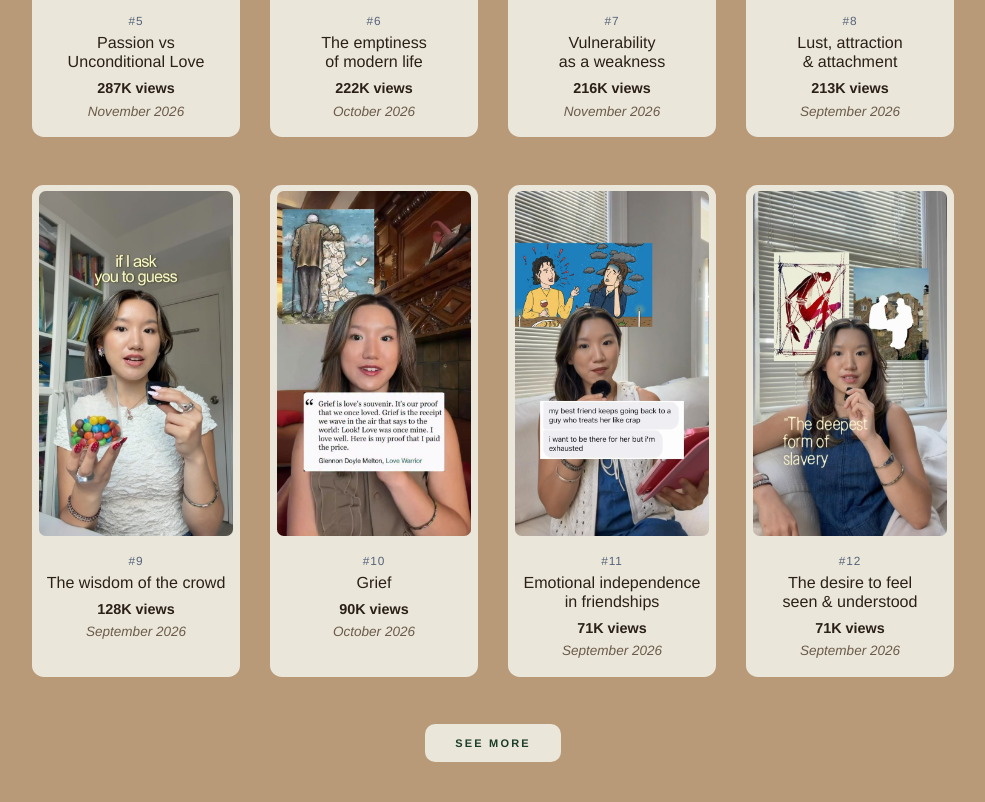
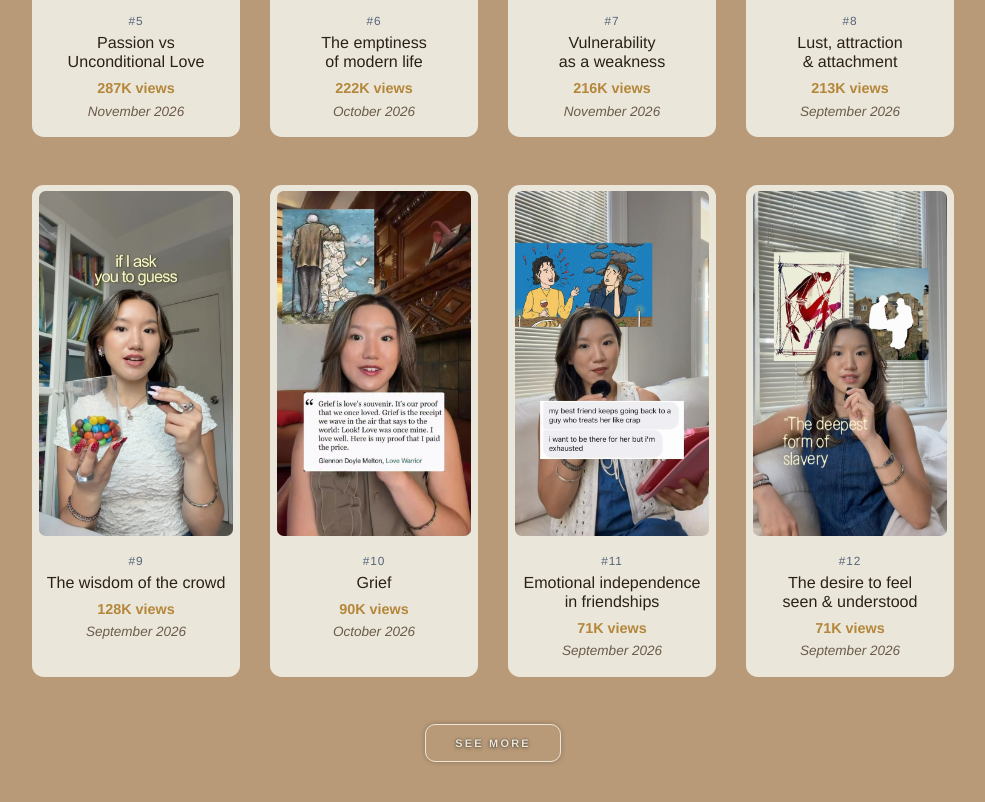
Before and after one commit to queniferlung/qthos, a plain HTML site: page index.html in a window 1280 px wide. Shown: the part 1784-2586 px from the top of the page, without its empty margins (147-1132 px from the left). Drawn offline with Linux system fonts and the light colour scheme.

Commit message:
Outline See more button, mustard view counts, reel rows blur in on scroll
Co-Authored-By: Claude Fable 5.2 <noreply@anthropic.com>

```diff
--- a/index.html
+++ b/index.html
@@ -5,7 +5,7 @@
   <meta name="viewport" content="width=device-width, initial-scale=1">
   <title>qthos</title>
   <meta name="description" content="Short videos by Quen on love, grief, purpose and human nature, told through philosophy, psychology and classical art.">
-  <link rel="stylesheet" href="styles.css?v=20261127172455">
+  <link rel="stylesheet" href="styles.css?v=20261127172931">
 </head>
 <body>
 
@@ -101,7 +101,7 @@
     <p class="more-wrap"><button type="button" class="more-btn" id="more-btn" aria-expanded="false" aria-controls="more-reels">See more</button></p>
   </main>
 
-  <script src="dash.js?v=20261127172455" defer></script>
+  <script src="dash.js?v=20261127172931" defer></script>
   <script>
     // The clip's last half-second is black, so restart it just before that.
     (function () {
@@ -132,6 +132,24 @@
         document.addEventListener(e, onFirstInput, { passive: true });
       });
     })();
+    // Each row of reels blurs in the first time it scrolls into view.
+    (function () {
+      var still = window.matchMedia && matchMedia("(prefers-reduced-motion: reduce)").matches;
+      if (still || !("IntersectionObserver" in window)) return;
+      document.documentElement.classList.add("reveal");
+      var seen = new IntersectionObserver(function (entries) {
+        entries.forEach(function (e) {
+          if (!e.isIntersecting) return;
+          var li = e.target;
+          // position in its row, so a row's reels arrive one after another
+          var sibs = [].filter.call(li.parentNode.children, function (s) { return s.offsetTop === li.offsetTop; });
+          li.style.setProperty("--col", sibs.indexOf(li));
+          li.classList.add("in");
+          seen.unobserve(li);
+        });
+      }, { threshold: 0.12 });
+      [].forEach.call(document.querySelectorAll(".gallery > li"), function (li) { seen.observe(li); });
+    })();
     (function () {
       var btn = document.getElementById("more-btn");
       var more = document.getElementById("more-reels");
--- a/styles.css
+++ b/styles.css
@@ -339,15 +339,17 @@ main .section-title {
   color: #fff;
   text-shadow: 0 0 2px rgba(0, 0, 0, 0.85), 0 1px 4px rgba(0, 0, 0, 0.7);
 }
-/* See more: a solid light box, matching the reel boxes */
+/* See more: no fill, just a border */
 main .more-btn {
-  background: #ebe6da;
-  color: #1c3d2a;
-  border-color: transparent;
+  background: transparent;
+  color: #ebe6da;
+  border: 1.5px solid #ebe6da;
   border-radius: 12px;
   font-weight: 600;
+  text-shadow: 0 0 2px rgba(0, 0, 0, 0.6), 0 1px 5px rgba(0, 0, 0, 0.45);
+  box-shadow: 0 0 6px rgba(0, 0, 0, 0.25);
 }
-main .more-btn:hover, main .more-btn:focus-visible { background: #fff; color: #1c3d2a; }
+main .more-btn:hover, main .more-btn:focus-visible { background: rgba(235, 230, 218, 0.18); color: #ebe6da; }
 
 /* Page heading: centred, Instrument Serif */
 .dash-head { justify-content: center; }
@@ -372,3 +374,16 @@ main .more-btn:hover, main .more-btn:focus-visible { background: #fff; color: #1
 /* Headings share the panels' colour */
 .stage h1,
 main .section-title { color: #ebe6da; }
+
+/* View counts on the reels */
+.card .views { color: #b4863a; }
+
+/* Reels blur in as they scroll into view (only when the script has switched this on) */
+.reveal .gallery > li {
+  opacity: 0;
+  filter: blur(14px);
+  transform: translateY(14px);
+  transition: opacity 0.7s ease, filter 0.7s ease, transform 0.7s ease;
+  transition-delay: calc(var(--col, 0) * 90ms);
+}
+.reveal .gallery > li.in { opacity: 1; filter: blur(0); transform: none; }
```
